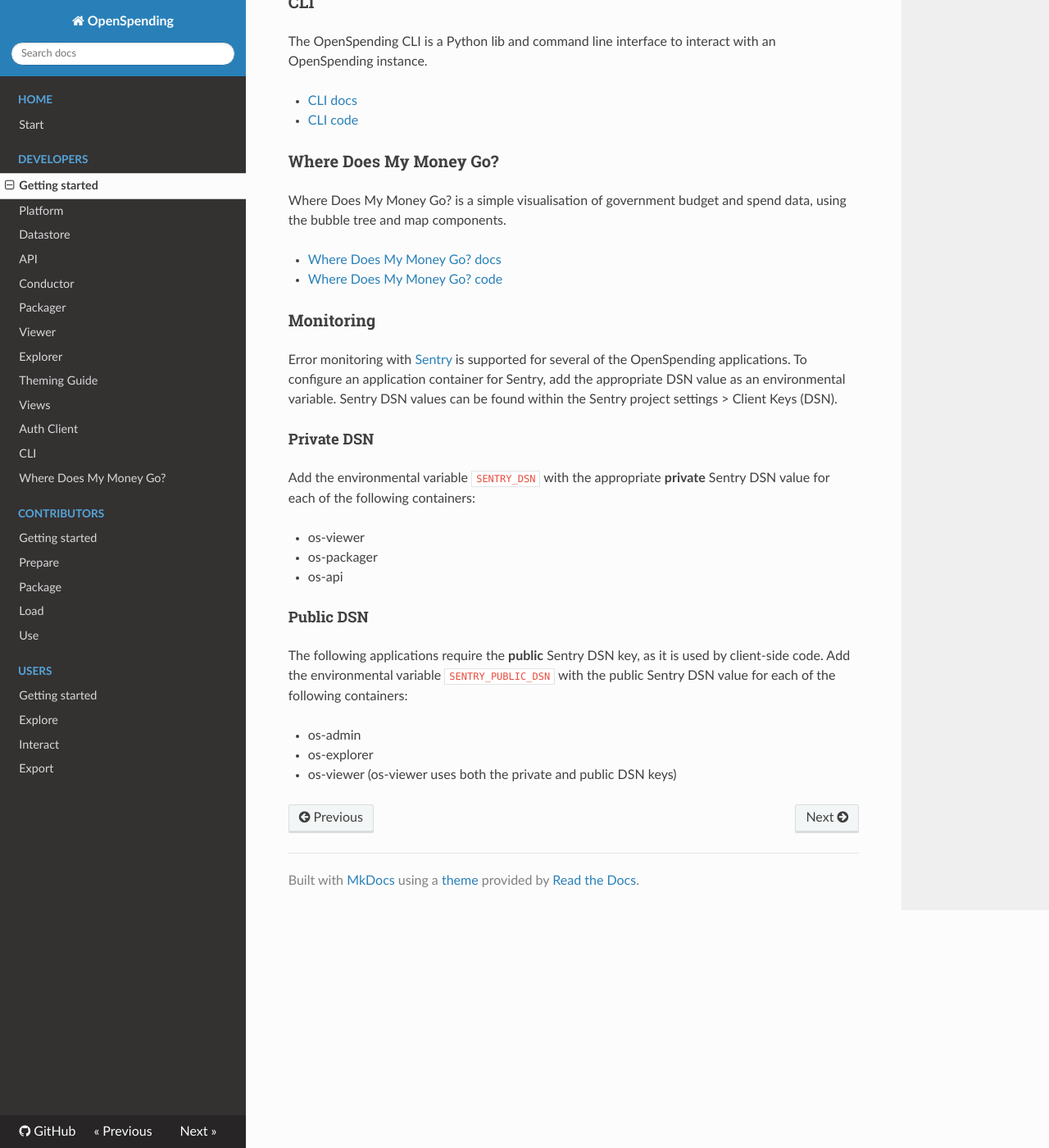
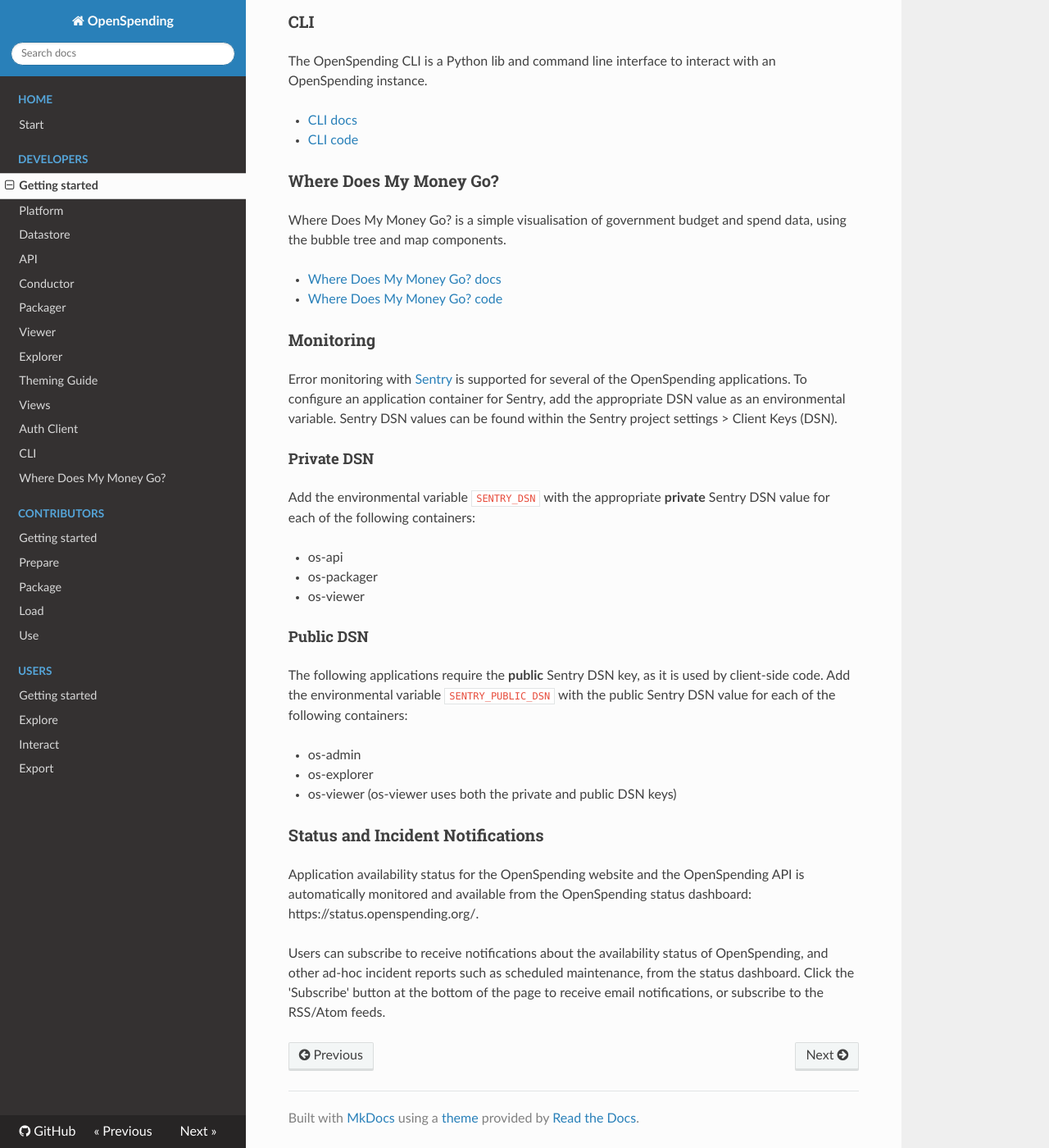
Before and after one commit to openspending/docs, an MkDocs documentation site: the page built from docs/developers/index.md, in a window 1280 px wide and 1400 px high, scrolled down 2482 px. Shown: the whole window at 82% size. Built offline with MkDocs 1.6.1, drawn with Linux system fonts in a browser that asks for light colours; nearby versions of some CDN libraries; old or Windows-style settings are respelled for this version of MkDocs; some of the changed text lies outside the part shown.

Commit message:
Add details about status notification to docs
Availability status and incident report notification via the status
dashboard.

```diff
--- a/docs/developers/index.md
+++ b/docs/developers/index.md
@@ -15,6 +15,7 @@ This section of the OpenSpending documentation is for developers. Here you can l
 - [CLI](cli/)
 - [Where Does My Money Go?](wdmmg/)
 - [Monitoring](#monitoring)
+- [Status and Incident Notifications](#status-and-incident-notifications)
 - [Theming Guide](theming-guide/)
 
 # Getting started
@@ -104,9 +105,9 @@ Error monitoring with [Sentry](https://sentry.io/) is supported for several of t
 
 Add the environmental variable `SENTRY_DSN` with the appropriate **private** Sentry DSN value for each of the following containers:
 
+- os-api
+- os-packager
 - os-viewer
-- os-packager
-- os-api
 
 #### Public DSN
 
@@ -115,3 +116,9 @@ The following applications require the **public** Sentry DSN key, as it is used
 - os-admin
 - os-explorer
 - os-viewer (os-viewer uses both the private and public DSN keys)
+
+### Status and Incident Notifications
+
+Application availability status for the OpenSpending website and the OpenSpending API is automatically monitored and available from the OpenSpending status dashboard: https://status.openspending.org/.
+
+Users can subscribe to receive notifications about the availability status of OpenSpending, and other ad-hoc incident reports such as scheduled maintenance, from the status dashboard. Click the 'Subscribe' button at the bottom of the page to receive email notifications, or subscribe to the RSS/Atom feeds.
```
